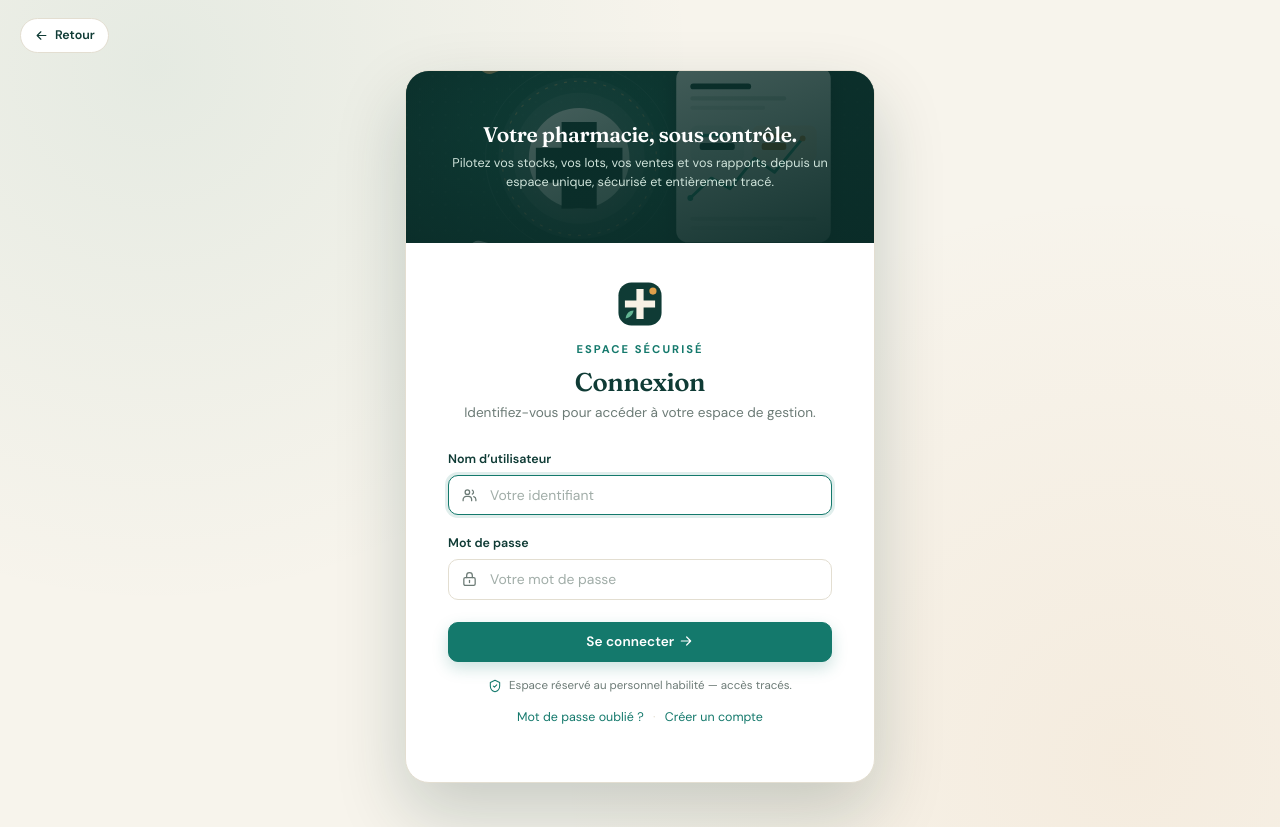
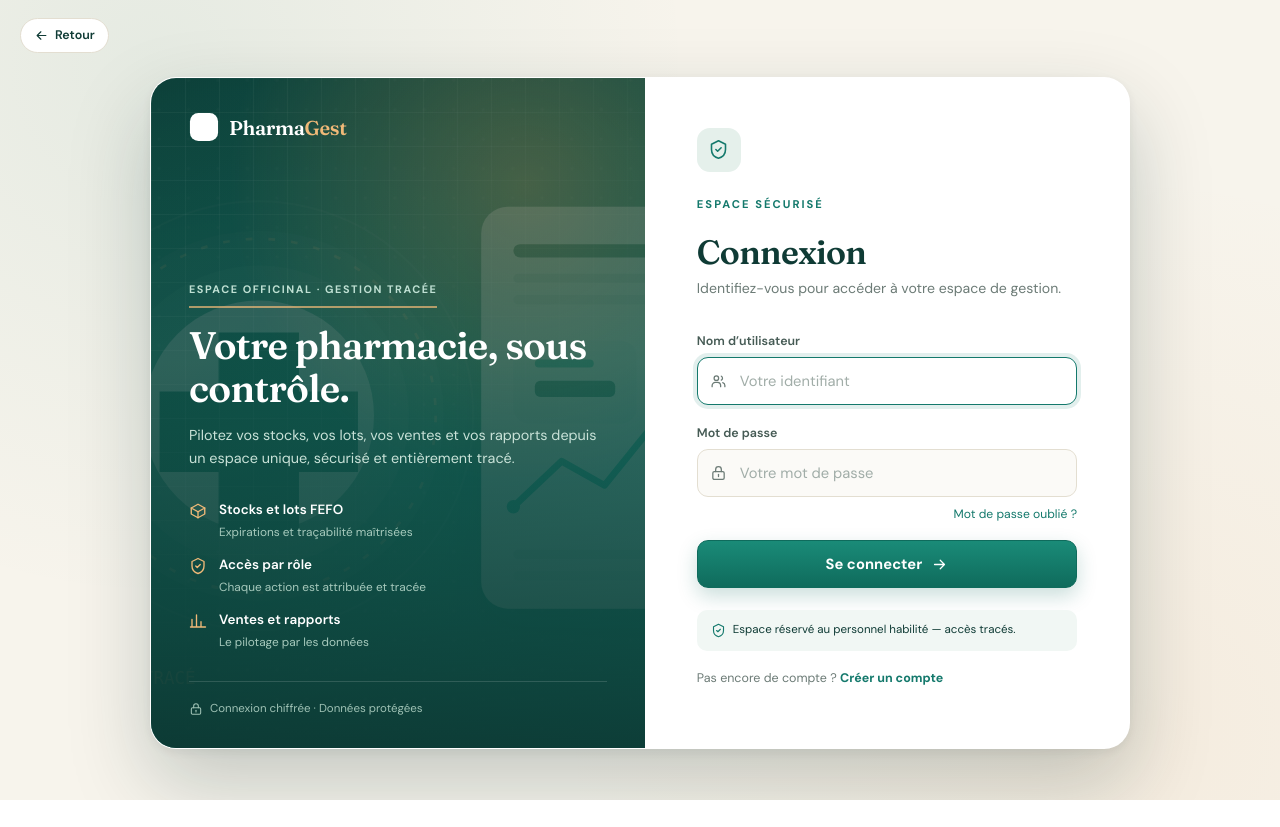
Before and after one commit to angelorandrianasolo/PharmaGest, a Django app: page /utilisateurs/connexion/ in a window 1280 px wide. After the commit the page ends 800 px from the top, so only its background shows below. Run offline with Django 5.2, Linux system fonts and the light colour scheme.

Commit message:
design(login): refond la connexion en carte edito a deux panneaux

```diff
--- a/static/css/app.css
+++ b/static/css/app.css
@@ -918,39 +918,6 @@ body.auth-page {
 .auth-shell { width: 100%; display: flex; flex-direction: column; align-items: center; }
 .auth-shell > .btn-retour { position: absolute; top: 18px; left: 20px; margin: 0; }
 
-/* Connexion : ancienne carte avec bandeau illustré (cette page uniquement) */
-.auth-wrap {
-  width: min(470px, 100%);
-  display: grid;
-  grid-template-columns: 1fr;
-  border-radius: 24px;
-  overflow: hidden;
-  background: var(--surface);
-  box-shadow: 0 30px 70px rgba(10, 43, 39, .2);
-  border: 1px solid var(--line);
-}
-.auth-art { position: relative; min-height: 172px; overflow: hidden; background: var(--ink-deep); }
-.auth-art img { position: absolute; inset: 0; width: 100%; height: 100%; object-fit: cover; opacity: .48; }
-.auth-art::after {
-  content: "";
-  position: absolute;
-  inset: 0;
-  background: linear-gradient(160deg, rgba(10, 43, 39, .35), rgba(10, 43, 39, .92));
-}
-.auth-art-content { position: absolute; z-index: 1; inset: 0; display: flex; flex-direction: column; justify-content: center; align-items: center; text-align: center; padding: 20px 28px; color: #fff; }
-.auth-art-content h2 { color: #fff; font-size: 1.32rem; line-height: 1.2; margin: 0 0 7px; }
-.auth-art-content p { color: #cfe3da; font-size: .79rem; line-height: 1.5; margin: 0; max-width: 46ch; }
-.auth-panel { padding: 38px 42px; display: flex; flex-direction: column; justify-content: center; text-align: center; }
-.auth-panel-logo { width: 46px; height: 46px; margin: 0 auto 14px; }
-.auth-panel .eyebrow { align-self: center; }
-.auth-panel h1 { font-size: 1.6rem; margin: 0 0 4px; }
-.auth-panel .lead { color: var(--muted); font-size: .85rem; margin: 0 0 24px; }
-.auth-panel .btn { width: 100%; margin-top: 6px; }
-.auth-panel .form-label { font-size: .78rem; }
-.auth-panel .mb-3 { text-align: left; }
-.auth-panel .auth-security { align-items: center; justify-content: center; text-align: center; }
-.auth-panel .auth-security .ico { width: 14px; height: 14px; margin-top: 0; }
-
 /* Carte sobre : inscription et confirmation uniquement */
 .auth-card {
   width: min(440px, 100%);
@@ -1021,6 +988,194 @@ body.auth-page {
 .auth-sep { margin: 0 6px; color: var(--line); }
 .auth-foot { margin-top: 14px; font-size: .78rem; color: var(--muted); text-align: center; }
 
+/* ---------- Connexion : carte éditoriale à deux panneaux (cette page uniquement) ---------- */
+.auth-wrap {
+  width: min(980px, 100%);
+  display: grid;
+  grid-template-columns: 1.02fr 1fr;
+  border: 1px solid rgba(255, 255, 255, .6);
+  border-radius: 26px;
+  overflow: hidden;
+  background: var(--surface);
+  box-shadow: 0 34px 82px rgba(10, 43, 39, .22), 0 3px 12px rgba(10, 43, 39, .07);
+}
+.auth-art {
+  position: relative;
+  min-height: 560px;
+  overflow: hidden;
+  color: #fff;
+  background:
+    radial-gradient(circle at 76% 16%, rgba(217, 138, 61, .3), transparent 44%),
+    linear-gradient(158deg, #0a3a33 0%, #0f5b50 52%, #14796c 100%);
+}
+.auth-art-bg {
+  position: absolute;
+  inset: 0;
+  width: 100%;
+  height: 100%;
+  object-fit: cover;
+  opacity: .17;
+  mix-blend-mode: screen;
+}
+.auth-art::before {
+  content: "";
+  position: absolute;
+  inset: 0;
+  background-image:
+    linear-gradient(rgba(255, 255, 255, .05) 1px, transparent 1px),
+    linear-gradient(90deg, rgba(255, 255, 255, .05) 1px, transparent 1px);
+  background-size: 34px 34px;
+  -webkit-mask-image: linear-gradient(140deg, #000, transparent 72%);
+  mask-image: linear-gradient(140deg, #000, transparent 72%);
+}
+.auth-art::after {
+  content: "";
+  position: absolute;
+  inset: 0;
+  background: linear-gradient(180deg, rgba(10, 43, 39, .08) 0%, rgba(10, 43, 39, .18) 42%, rgba(10, 43, 39, .78) 100%);
+}
+.auth-art-content {
+  position: relative;
+  z-index: 1;
+  height: 100%;
+  display: flex;
+  flex-direction: column;
+  padding: 34px 38px 30px;
+}
+.login-brand {
+  display: flex;
+  align-items: center;
+  gap: 10px;
+  font-family: var(--font-display);
+  font-size: 1.25rem;
+  font-weight: 600;
+  letter-spacing: -.02em;
+}
+.login-brand img { width: 30px; height: 30px; filter: brightness(0) invert(1); }
+.login-brand span { color: #fff; }
+.login-brand em { color: #f0b978; font-style: normal; }
+.login-story { margin-top: auto; animation: rise .65s .08s cubic-bezier(.2, .8, .2, 1) both; }
+.login-kicker {
+  display: inline-block;
+  padding-bottom: 8px;
+  border-bottom: 2px solid rgba(240, 185, 120, .7);
+  color: #bfe0d3;
+  font-size: .68rem;
+  font-weight: 700;
+  letter-spacing: .14em;
+  text-transform: uppercase;
+}
+.login-story h2 {
+  max-width: 16ch;
+  margin: 16px 0 14px;
+  color: #fff;
+  font-family: var(--font-display);
+  font-size: clamp(1.85rem, 3vw, 2.5rem);
+  font-weight: 600;
+  line-height: 1.12;
+  letter-spacing: -.02em;
+}
+.login-story > p { max-width: 44ch; margin: 0; color: #c9e2d8; font-size: .9rem; line-height: 1.6; }
+.login-features { display: grid; gap: 14px; margin: 30px 0 0; padding: 0; list-style: none; }
+.login-features li { display: flex; align-items: flex-start; gap: 12px; }
+.login-features .ico { width: 18px; height: 18px; flex: 0 0 auto; margin-top: 2px; color: #f0b978; }
+.login-features strong { display: block; font-size: .84rem; font-weight: 600; }
+.login-features small { display: block; margin-top: 2px; color: #a6c9bc; font-size: .74rem; }
+.login-art-foot {
+  display: flex;
+  align-items: center;
+  gap: 7px;
+  margin: 30px 0 0;
+  padding-top: 18px;
+  border-top: 1px solid rgba(255, 255, 255, .14);
+  color: #9fc2b5;
+  font-size: .72rem;
+}
+.login-art-foot .ico { width: 14px; height: 14px; }
+
+.auth-panel {
+  display: flex;
+  flex-direction: column;
+  justify-content: center;
+  padding: 50px 52px 44px;
+  background: var(--surface);
+  text-align: left;
+}
+.login-form-head { margin-bottom: 30px; animation: rise .6s .12s cubic-bezier(.2, .8, .2, 1) both; }
+.login-badge {
+  display: grid;
+  place-items: center;
+  width: 44px;
+  height: 44px;
+  margin-bottom: 20px;
+  border-radius: 13px;
+  background: var(--teal-soft);
+  color: var(--teal);
+}
+.login-badge .ico { width: 21px; height: 21px; }
+.auth-panel .eyebrow { align-self: flex-start; }
+.auth-panel h1 { margin: 10px 0 6px; font-family: var(--font-display); font-size: 2.1rem; font-weight: 600; letter-spacing: -.02em; }
+.auth-panel .lead { max-width: 38ch; margin: 0; color: var(--muted); font-size: .88rem; line-height: 1.5; }
+.auth-panel .login-field { margin-bottom: 16px; text-align: left; }
+.auth-panel .form-label { color: #465b55; font-size: .78rem; }
+.auth-panel .form-control {
+  height: 48px;
+  padding: .6rem .85rem .6rem 42px;
+  border: 1px solid var(--line);
+  border-radius: 11px;
+  background: #fbfaf7;
+  font-size: .92rem;
+  transition: border-color .18s, background .18s, box-shadow .18s;
+}
+.auth-panel .form-control:focus {
+  border-color: var(--teal);
+  background: #fff;
+  box-shadow: 0 0 0 4px rgba(20, 121, 108, .12);
+  outline: none;
+}
+.login-forgot { display: block; margin-top: 8px; text-align: right; font-size: .76rem; }
+.login-submit {
+  display: flex;
+  align-items: center;
+  justify-content: center;
+  gap: 9px;
+  width: 100%;
+  height: 48px;
+  margin-top: 8px;
+  border: 1px solid #0f6b5c;
+  border-radius: 11px;
+  background: linear-gradient(180deg, #1a8b78, #0f6b5c);
+  box-shadow: 0 8px 20px rgba(15, 107, 92, .22);
+  color: #fff;
+  font-size: .92rem;
+  font-weight: 700;
+}
+.login-submit:hover { border-color: #0b584c; background: linear-gradient(180deg, #14796c, #0b584c); box-shadow: 0 12px 25px rgba(15, 107, 92, .28); }
+.login-submit .ico { width: 17px; height: 17px; }
+.auth-panel .auth-security {
+  align-items: flex-start;
+  justify-content: flex-start;
+  margin-top: 22px;
+  padding: 12px 14px;
+  border-radius: 10px;
+  background: var(--teal-pale);
+  color: var(--ink);
+  text-align: left;
+}
+.auth-panel .auth-security .ico { width: 15px; height: 15px; margin-top: 1px; }
+.auth-panel .auth-foot { margin-top: 18px; text-align: left; }
+.auth-panel .auth-foot a { font-weight: 700; }
+
+@media (max-width: 900px) {
+  .auth-wrap { grid-template-columns: 1fr; max-width: 520px; }
+  .auth-art { min-height: 250px; }
+  .auth-art-content { padding: 24px 28px; }
+  .login-story { margin-top: 26px; }
+  .login-story h2 { font-size: 1.65rem; }
+  .login-features, .login-art-foot { display: none; }
+  .auth-panel { padding: 34px 30px 30px; }
+}
+
 /* ---------- Profil : uniquement les informations modifiables ---------- */
 .profile-form-card { max-width: 720px; }
 .profile-form-card .card-body { padding: 28px 30px; }
@@ -1090,9 +1245,9 @@ body.auth-page {
   .hero h1 { font-size: 1.95rem; }
   .hero-badge { right: 8px; bottom: -10px; }
   .auth-page { padding: 58px 14px 30px; }
-  .auth-art { min-height: 150px; }
-  .auth-art-content { padding: 16px 20px; }
-  .auth-art-content h2 { font-size: 1.15rem; }
+  .auth-art { min-height: 210px; }
+  .auth-art-content { padding: 20px 22px; }
+  .login-story h2 { font-size: 1.45rem; }
   .auth-panel { padding: 30px 22px; }
   .auth-card { padding: 28px 22px; }
   .profile-form-card .card-body { padding: 22px 18px; }
--- a/utilisateurs/templates/utilisateurs/login.html
+++ b/utilisateurs/templates/utilisateurs/login.html
@@ -3,39 +3,54 @@
 {% block title %}Connexion — PharmaGest{% endblock %}
 {% block content %}
 <div class="auth-wrap reveal">
-  <div class="auth-art">
-    <img src="{% static 'images/hero-pharmacie.svg' %}" alt="Illustration PharmaGest : traçabilité des lots et indicateurs">
+  <aside class="auth-art">
+    <img class="auth-art-bg" src="{% static 'images/hero-pharmacie.svg' %}" alt="" aria-hidden="true">
     <div class="auth-art-content">
+      <div class="login-brand">
+        <img src="{% static 'images/logo.svg' %}" alt="" aria-hidden="true">
+        <span>Pharma<em>Gest</em></span>
+      </div>
+      <div class="login-story">
+        <span class="login-kicker">Espace officinal · gestion tracée</span>
         <h2>Votre pharmacie, sous contrôle.</h2>
         <p>Pilotez vos stocks, vos lots, vos ventes et vos rapports depuis un espace unique, sécurisé et entièrement tracé.</p>
+        <ul class="login-features">
+          <li><svg class="ico" aria-hidden="true"><use href="#i-box"/></svg><span><strong>Stocks et lots FEFO</strong><small>Expirations et traçabilité maîtrisées</small></span></li>
+          <li><svg class="ico" aria-hidden="true"><use href="#i-shield"/></svg><span><strong>Accès par rôle</strong><small>Chaque action est attribuée et tracée</small></span></li>
+          <li><svg class="ico" aria-hidden="true"><use href="#i-chart"/></svg><span><strong>Ventes et rapports</strong><small>Le pilotage par les données</small></span></li>
+        </ul>
       </div>
+      <p class="login-art-foot"><svg class="ico" aria-hidden="true"><use href="#i-lock"/></svg> Connexion chiffrée · Données protégées</p>
     </div>
-  <div class="auth-panel">
-    <img class="auth-panel-logo" src="{% static 'images/logo.svg' %}" alt="PharmaGest">
+  </aside>
+
+  <section class="auth-panel">
+    <div class="login-form-head">
+      <span class="login-badge"><svg class="ico" aria-hidden="true"><use href="#i-shield"/></svg></span>
       <span class="eyebrow">Espace sécurisé</span>
       <h1>Connexion</h1>
       <p class="lead">Identifiez-vous pour accéder à votre espace de gestion.</p>
+    </div>
     <form method="post">
       {% csrf_token %}
       {% for field in form %}
-        <div class="mb-3">
+        <div class="mb-3 login-field">
           <label class="form-label" for="{{ field.id_for_label }}">{{ field.label }}</label>
           <div class="auth-input">
-            <svg class="ico"><use href="#i-{% if field.name == 'password' %}lock{% else %}users{% endif %}"/></svg>
+            <svg class="ico" aria-hidden="true"><use href="#i-{% if field.name == 'password' %}lock{% else %}users{% endif %}"/></svg>
             {{ field }}
           </div>
           {{ field.errors }}
+          {% if field.name == 'password' %}
+            <a class="login-forgot" href="{% url 'utilisateurs:password_reset' %}">Mot de passe oublié ?</a>
+          {% endif %}
         </div>
       {% endfor %}
       {{ form.non_field_errors }}
-      <button class="btn btn-primary" type="submit">Se connecter <svg class="ico" style="width:16px;height:16px;display:inline;vertical-align:-3px"><use href="#i-arrow"/></svg></button>
+      <button class="btn btn-primary login-submit" type="submit">Se connecter <svg class="ico" aria-hidden="true"><use href="#i-arrow"/></svg></button>
     </form>
-    <p class="auth-security"><svg class="ico"><use href="#i-shield"/></svg> Espace réservé au personnel habilité — accès tracés.</p>
-    <p class="auth-foot">
-      <a href="{% url 'utilisateurs:password_reset' %}">Mot de passe oublié ?</a>
-      <span class="auth-sep">·</span>
-      <a href="{% url 'utilisateurs:inscription' %}">Créer un compte</a>
-    </p>
-  </div>
+    <p class="auth-security"><svg class="ico" aria-hidden="true"><use href="#i-shield"/></svg> Espace réservé au personnel habilité — accès tracés.</p>
+    <p class="auth-foot">Pas encore de compte ? <a href="{% url 'utilisateurs:inscription' %}">Créer un compte</a></p>
+  </section>
 </div>
 {% endblock %}
```
Also changed, not shown: tests/test_connexion.py (+10 -6 lines), README.md. Lines whose indentation alone changed are shown as unchanged.
